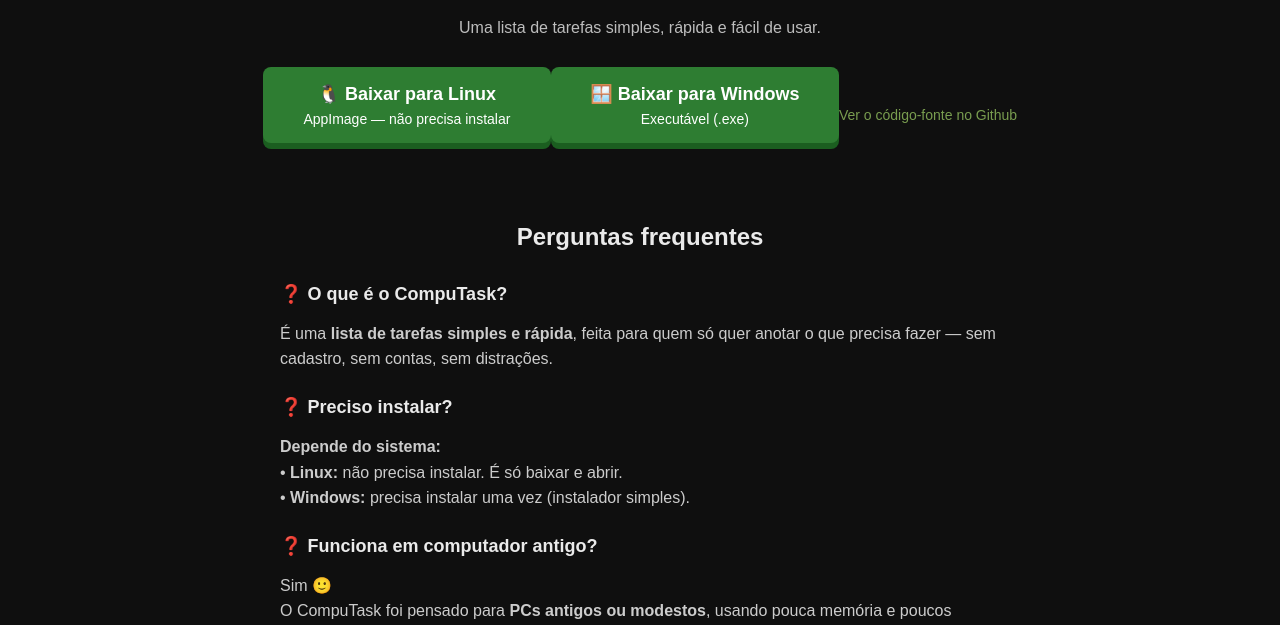
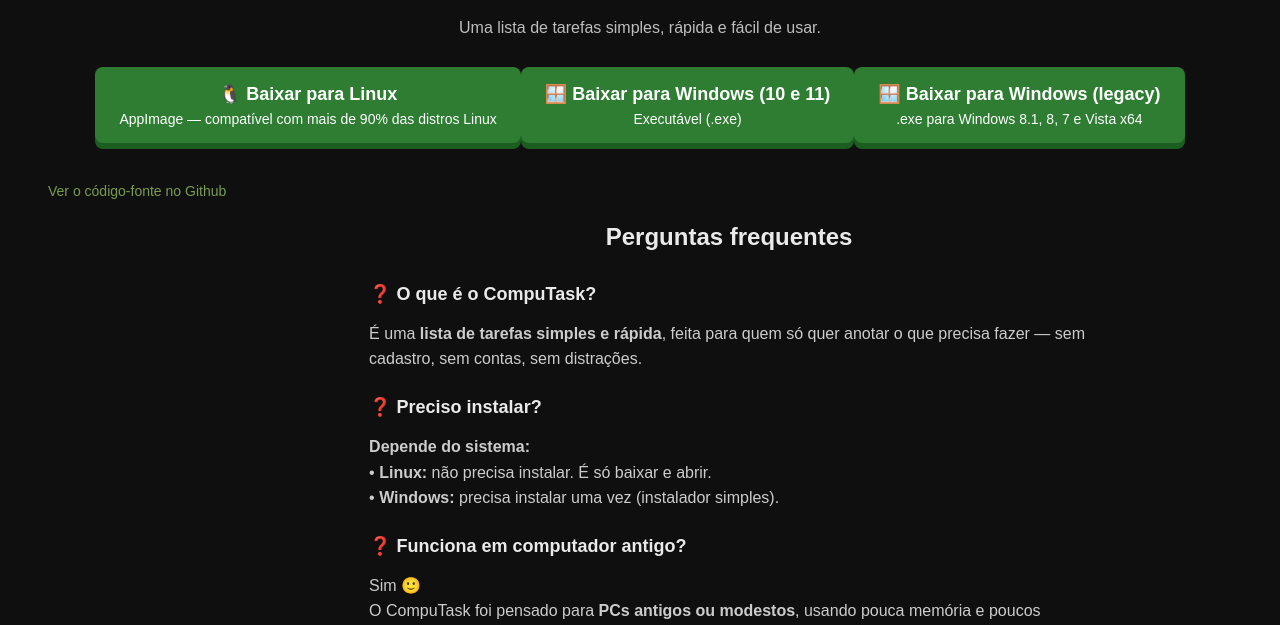
Before and after one commit to danilopctav19/CompuTask, a plain HTML site: page docs/index.html in a window 1280 px wide. Shown: the part 109-734 px from the top of the page. Drawn offline with Linux system fonts and the light colour scheme.

Commit message:
Update index.html
v1.0 of CompuTask

```diff
--- a/docs/index.html
+++ b/docs/index.html
@@ -14,14 +14,19 @@
 
 <div class="download-buttons">
 
-  <a class="download-btn" href="https://github.com/danilopctav19/CompuTask/releases/download/v0.9.1/CompuTask-x86_64-0.9.1.AppImage">
+  <a class="download-btn" href="https://github.com/danilopctav19/CompuTask/releases/download/v1.0/CompuTask-x86_64.AppImage">
     🐧 Baixar para Linux
-    <span>AppImage — não precisa instalar</span>
+    <span>AppImage — compatível com mais de 90% das distros Linux</span>
   </a>
 
-  <a class="download-btn" href="https://github.com/danilopctav19/CompuTask/releases/download/v0.9/CompuTask-0.9-Windows-x64.exe">
-    🪟 Baixar para Windows
+  <a class="download-btn" href="https://github.com/danilopctav19/CompuTask/releases/download/v1.0/CompuTask-1.0.exe">
+    🪟 Baixar para Windows (10 e 11)
     <span>Executável (.exe)</span>
+  </a>
+
+  <a class="download-btn" href="https://github.com/danilopctav19/CompuTask/releases/download/v1.0/CompuTask-1.0-legacy.exe">
+    🪟 Baixar para Windows (legacy)
+    <span>.exe para Windows 8.1, 8, 7 e Vista x64</span>
   </a>
 
 <p class="github-link">
```
